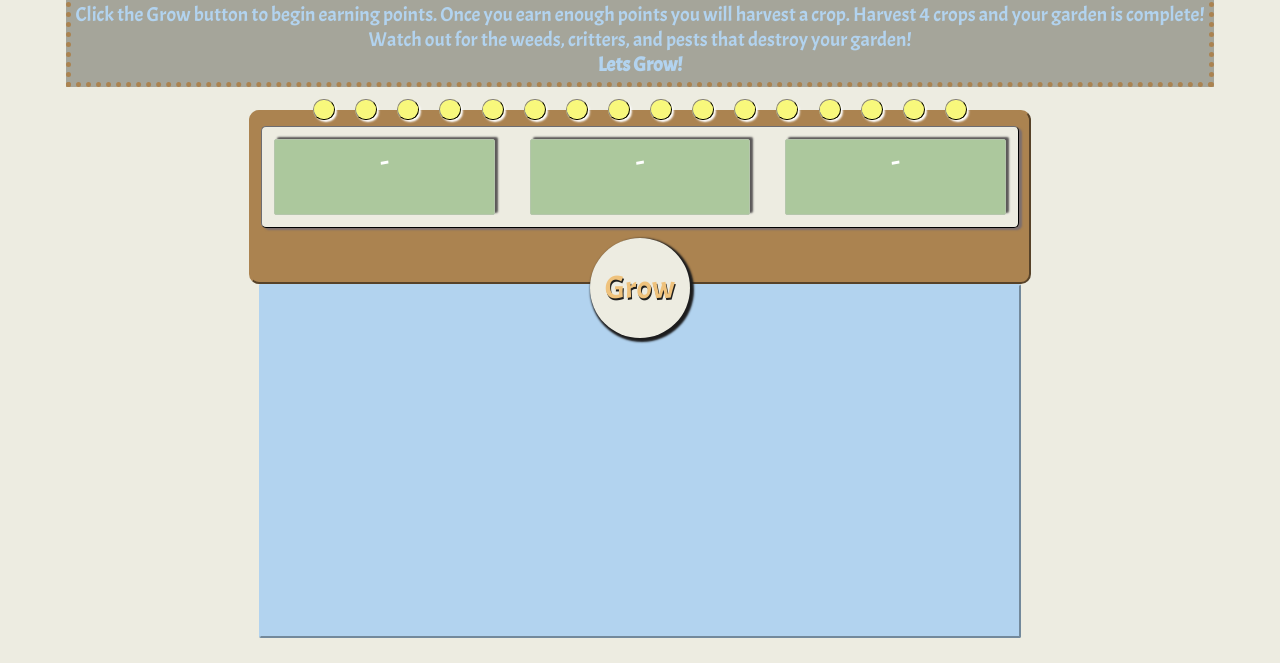
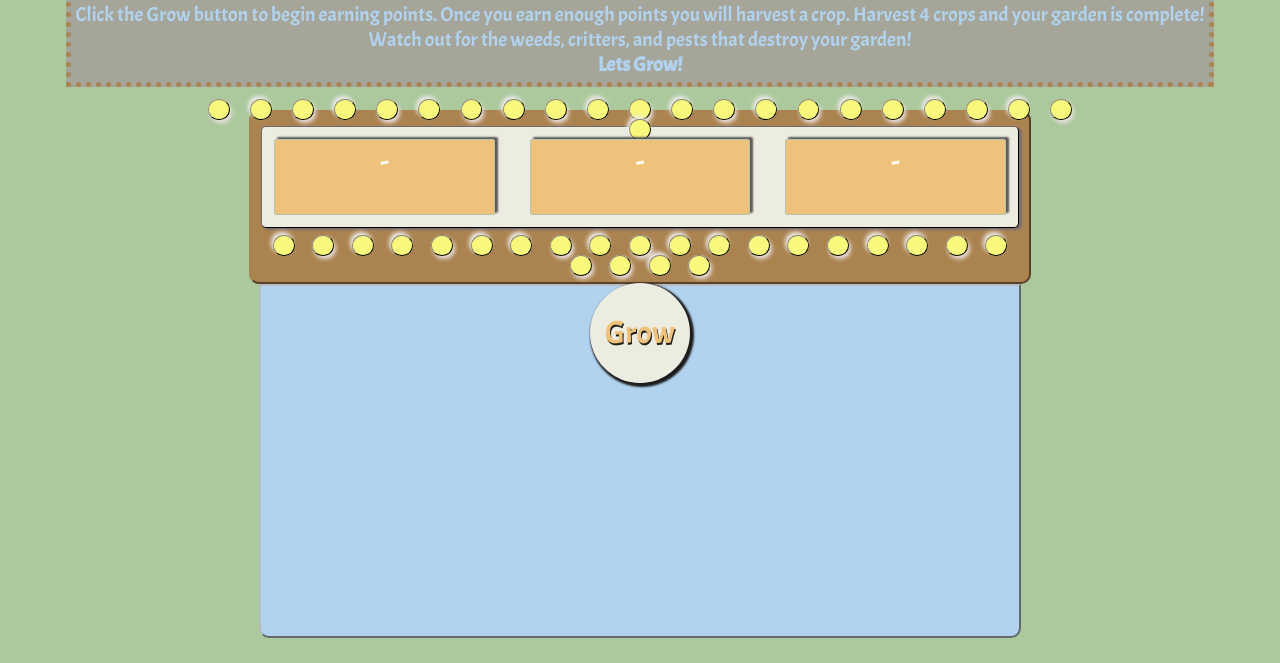
Before and after one commit to sjnay/slotMachine, a plain HTML site: page index.html in a window 1280 px wide. Shown: the part 137-800 px from the top of the page. Drawn offline with Linux system fonts and the light colour scheme.

Commit message:
Final touches for real this time

```diff
--- a/app.js
+++ b/app.js
@@ -77,7 +77,7 @@ function gameOverCombo(){
         findElement("garden-item-2").innerHTML="";
         findElement("garden-item-3").innerHTML="";
         findElement("garden-item-4").innerHTML="";
-        findElement("points-to-crop").innerHTML="Bummer!";
+        findElement("points-to-crop").innerHTML="Bummer!\nTry again!";
 
     }
 }
--- a/index.html
+++ b/index.html
@@ -22,29 +22,59 @@
  <!--Panel that displays how to play--->
  <div class="light-container">
  <div class="lightsr">stae</div>
+ <div class="lightsr u">stae</div>
  <div class="lightsr">stae</div>
+ <div class="lightsr u">stae</div>
  <div class="lightsr">stae</div>
+ <div class="lightsr u">stae</div>
  <div class="lightsr">stae</div>
+ <div class="lightsr u">stae</div>
  <div class="lightsr">stae</div>
+ <div class="lightsr u">stae</div>
  <div class="lightsr">stae</div>
+ <div class="lightsr u">stae</div>
  <div class="lightsr">stae</div>
+ <div class="lightsr u">stae</div>
  <div class="lightsr">stae</div>
+ <div class="lightsr u">stae</div>
  <div class="lightsr">stae</div>
+ <div class="lightsr u">stae</div>
  <div class="lightsr">stae</div>
+ <div class="lightsr u">stae</div>
  <div class="lightsr">stae</div>
- <div class="lightsr">stae</div>
- <div class="lightsr">stae</div>
- <div class="lightsr">stae</div>
- <div class="lightsr">stae</div>
- <div class="lightsr">stae</div>
+ <div class="lightsr u">stae</div>
  </div>
-
-<div class="outer-display-container">
+    <div class="outer-display-container">
         <div class="display-container">
             <p class="display" id="display1">-</p>
             <p class="display" id="display2">-</p>
             <p class="display" id="display3">-</p>
         </div>
+    <div class="light-container2">
+        <div class="lightsr u">stae</div>
+        <div class="lightsr">stae</div>
+        <div class="lightsr u">stae</div>
+        <div class="lightsr u">stae</div>
+        <div class="lightsr">stae</div>
+        <div class="lightsr u">stae</div>
+        <div class="lightsr u">stae</div>
+        <div class="lightsr">stae</div>
+        <div class="lightsr u">stae</div>
+        <div class="lightsr">stae</div>
+        <div class="lightsr u">stae</div>
+        <div class="lightsr u">stae</div>
+        <div class="lightsr">stae</div>
+        <div class="lightsr u">stae</div>
+        <div class="lightsr">stae</div>
+        <div class="lightsr u">stae</div>
+        <div class="lightsr u">stae</div>
+        <div class="lightsr">stae</div>
+        <div class="lightsr u">stae</div>
+        <div class="lightsr">stae</div>
+        <div class="lightsr">stae</div>
+        <div class="lightsr u">stae</div>
+        <div class="lightsr">stae</div>
+    </div>
         <form>
             <button class="gamebtn active" id="spin">Grow</button>
         </form>
@@ -60,7 +90,5 @@
                 </ul>
         </div>
    </div>
-
-
 </body>
 </html>
--- a/style.css
+++ b/style.css
@@ -1,7 +1,7 @@
 body {
     font-family: 'Acme', sans-serif;
     color:white;
-    background-color: #edece1;
+    background-color: #acc89d
 }
 
 h1{
@@ -39,6 +39,13 @@ h1{
     margin:auto;
     padding-top:10px;
 }
+.light-container2{
+    text-align: center;
+    padding-top: 5px;
+    margin: auto;
+
+
+}
 
 .lightsr{
     background-color: rgb(248, 248, 124);
@@ -48,7 +55,11 @@ h1{
     border-radius: 35px;
     font-size: .75em;
     color:rgb(248, 248, 124);
-    box-shadow: 2px 2px 2px rgb(255, 255, 255);
+    box-shadow: 2px 3px 4px rgb(234, 226, 226);
+    border:.5px outset rgb(52, 50, 50);
+}
+.u{
+    box-shadow: -2px -3px 4px rgb(239, 237, 237);
     border:.5px outset rgb(52, 50, 50);
 }
 
@@ -69,7 +80,7 @@ h1{
 }
 
 .display{
-    background-color: #acc89d;
+    background-color: #efc27c;
     margin:5%;
     border: 1px solid #b4c6ab;
     box-shadow: 3px -2px 2px rgb(91, 88, 88);
@@ -87,14 +98,14 @@ h1{
     height: 350px;
     margin: auto;
     font-size: 1.5em;
-    border-radius: 2px;
-    border: 2px outset #b2d3ef;
+    border-radius: 0 0 10px 10px;
+    border: 2px outset #b7bbbf;
 
 
 }
 
 .crops{
-    grid-column: 3 ;
+    grid-column: 3;
     list-style: none;
     margin: auto;
     padding:5px;
@@ -124,7 +135,7 @@ form{
 }
 
 .gamebtn:hover{
-    background-color:#efc27c;
+    background-color:#acc89d;
     color:#edece1;
 }
 
```
Also changed, not shown: 1 other file.
